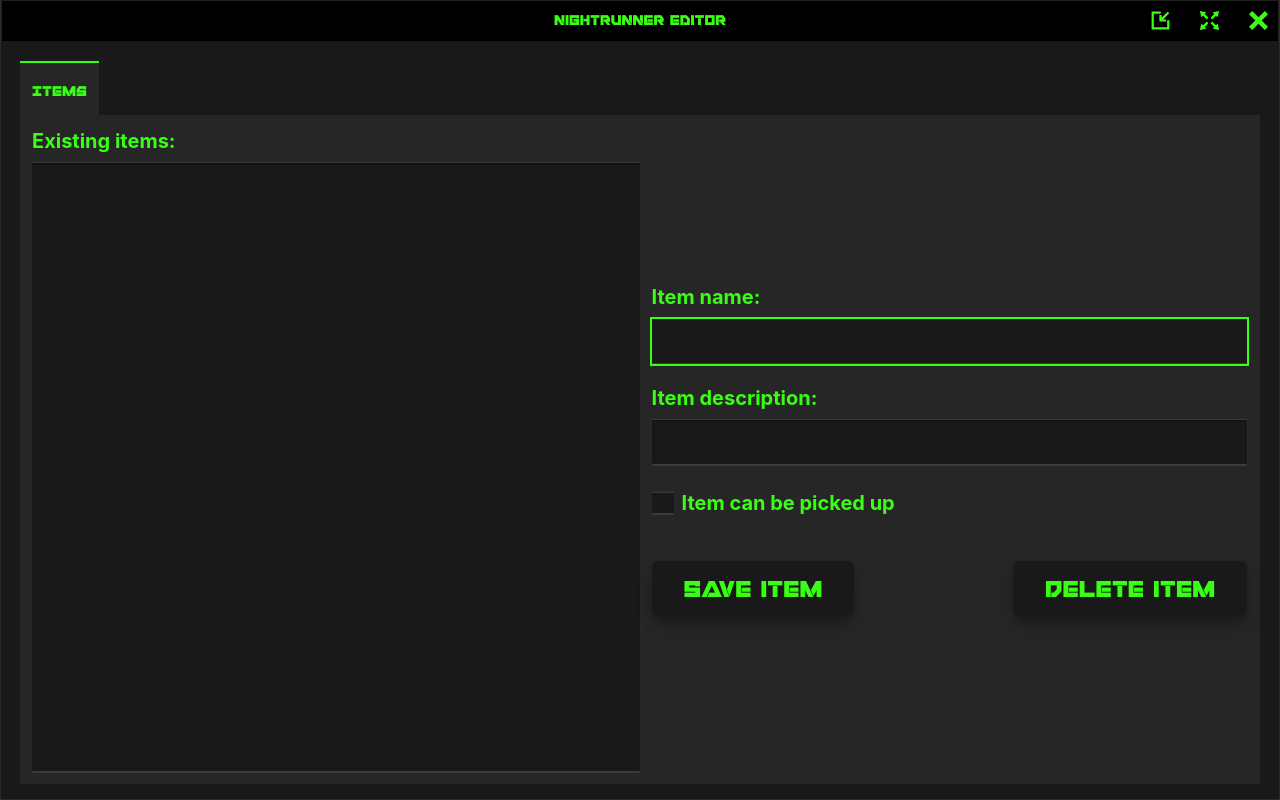
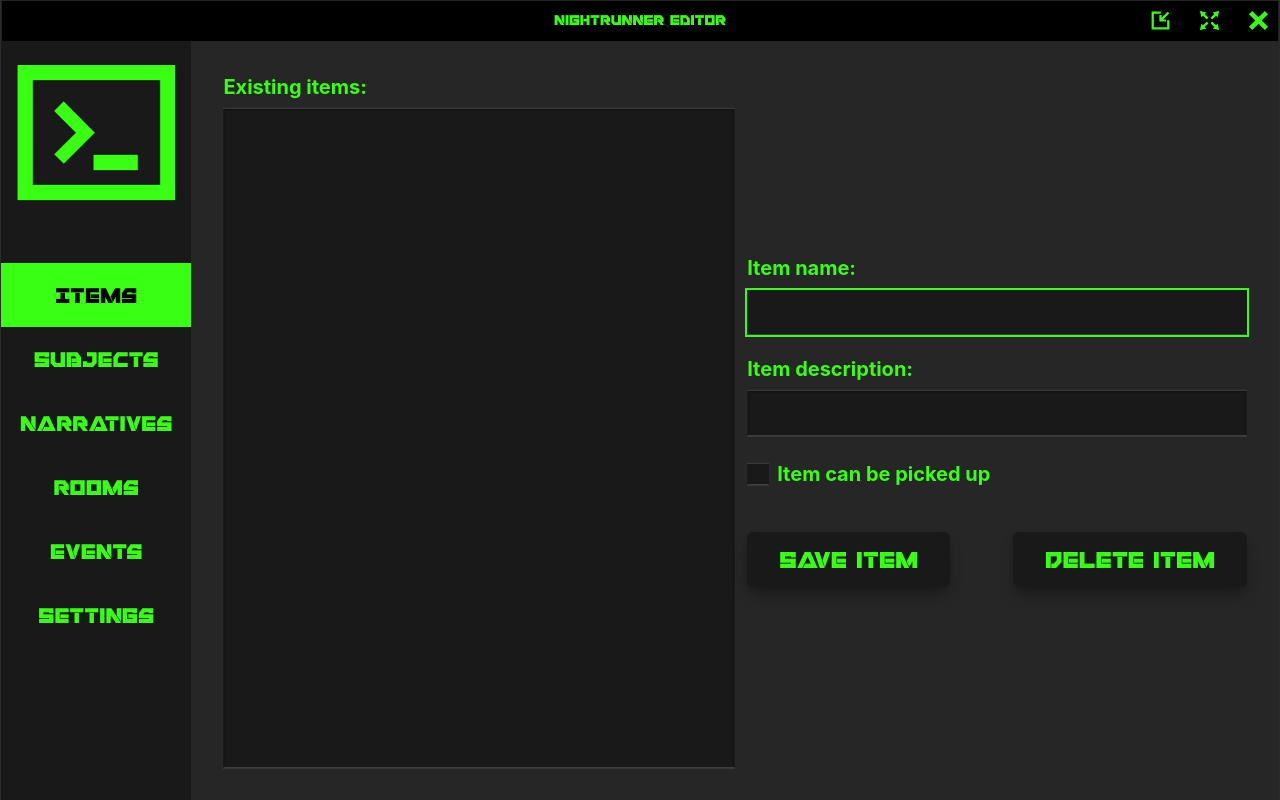
Before and after one commit to aimerib/nightrunner-editor, a React (Vite) app: page / in a window 1280 px wide. Built offline with nearby package versions, Linux system fonts and the light colour scheme.

Commit message:
replace tab navigation with side menu navigation

```diff
--- a/src/App.jsx
+++ b/src/App.jsx
@@ -1,5 +1,5 @@
 import React from 'react';
-import { TabGroup, Tab, TitleBar } from './components';
+import { TitleBar, SideNav } from './components';
 import {
   Rooms,
   Items,
@@ -9,30 +9,20 @@ import {
   GameSettings,
 } from './pages';
 
+const data = [
+  { name: 'Items', component: <Items /> },
+  { name: 'Subjects', component: <Subjects /> },
+  { name: 'Narratives', component: <Narratives /> },
+  { name: 'Rooms', component: <Rooms /> },
+  { name: 'Events', component: <Events /> },
+  { name: 'Settings', component: <GameSettings /> },
+];
+
 function App() {
   return (
     <>
       <TitleBar title="Nightrunner Editor" />
-      <TabGroup>
-        <Tab name="Items">
-          <Items />
-        </Tab>
-        <Tab name="Subjects">
-          <Subjects />
-        </Tab>
-        <Tab name="Narratives">
-          <Narratives />
-        </Tab>
-        <Tab name="Rooms">
-          <Rooms />
-        </Tab>
-        <Tab name="Events">
-          <Events />
-        </Tab>
-        <Tab name="Game Settings">
-          <GameSettings />
-        </Tab>
-      </TabGroup>
+      <SideNav data={data} />
     </>
   );
 }
--- /dev/null
+++ b/src/components/SideNav/Logo.tsx
@@ -0,0 +1,69 @@
+import React from 'react';
+
+function Logo() {
+  return (
+    <svg
+      xmlns="http://www.w3.org/2000/svg"
+      width="158.375"
+      height="157.767"
+      version="1.1"
+      viewBox="0 0 298.375 297.767"
+    >
+      <g transform="translate(.123 1.285)">
+        <g fill="#39ff14" fillOpacity="1" stroke="#39ff14" strokeOpacity="1">
+          <g transform="translate(1.03 -22.516) scale(.66344)">
+            <g
+              fill="#39ff14"
+              fillOpacity="1"
+              stroke="#39ff14"
+              strokeOpacity="1"
+            >
+              <path
+                fill="#39ff14"
+                fillOpacity="1"
+                stroke="#39ff14"
+                strokeOpacity="1"
+                d="M165.973 224.427L104.32 285.653 130.987 312.32
+                218.88 224.427 130.56 136.107 104.107 162.56z"
+              />
+            </g>
+          </g>
+          <g transform="translate(1.03 -22.516) scale(.66344)">
+            <g
+              fill="#39ff14"
+              fillOpacity="1"
+              stroke="#39ff14"
+              strokeOpacity="1"
+            >
+              <path
+                fill="#39ff14"
+                fillOpacity="1"
+                stroke="#39ff14"
+                strokeOpacity="1"
+                d="M216.107 288H341.334V330.66700000000003H216.107z"
+              />
+            </g>
+          </g>
+          <g transform="translate(1.03 -22.516) scale(.66344)">
+            <g
+              fill="#39ff14"
+              fillOpacity="1"
+              stroke="#39ff14"
+              strokeOpacity="1"
+            >
+              <path
+                fill="#39ff14"
+                fillOpacity="1"
+                stroke="#39ff14"
+                strokeOpacity="1"
+                d="M0 32v384h448V32zm405.333 341.333H42.667V74.667h362.667v298.666z"
+              />
+            </g>
+          </g>
+        </g>
+      </g>
+    </svg>
+  );
+}
+
+export default Logo;
--- /dev/null
+++ b/src/components/SideNav/index.tsx
@@ -0,0 +1,50 @@
+import React, { useState } from 'react';
+import Logo from './Logo';
+
+const SideNav = ({
+  data,
+  className,
+}: {
+  data: { name: string; component: React.ReactNode }[];
+  className?: string;
+}) => {
+  const render_side_nav = () => {
+    return (
+      <div
+        className={`full-height flex flex-col text-green-nr bg-nr-900 ${className}`}
+      >
+        <div className="self-center px-4 pt-6 pb-10">
+          <Logo />
+        </div>
+        {data.map((page, index) => {
+          return (
+            <button
+              className={`${
+                currentPage === index
+                  ? 'bg-nr-green text-black cursor-default'
+                  : ' hover:bg-nr-600 cursor-pointer text-green-nr'
+              }
+               px-2 py-4 font-logo text-2xl
+               `}
+              type="button"
+              key={page.name}
+              onClick={() => setCurrentPage(index)}
+            >
+              {page.name}
+            </button>
+          );
+        })}
+      </div>
+    );
+  };
+  const [currentPage, setCurrentPage] = useState(0);
+  return (
+    <div style={{ display: 'flex' }}>
+      {render_side_nav()}
+      <div className="w-full p-8 full-height bg-nr-800">
+        {data[currentPage].component}
+      </div>
+    </div>
+  );
+};
+export default SideNav;
--- a/src/components/index.js
+++ b/src/components/index.js
@@ -8,6 +8,7 @@ import Input from './Input';
 import SelectList from './SelectList';
 import Checkbox from './Checkbox';
 import TitleBar from './TitleBar';
+import SideNav from './SideNav';
 export {
   Button,
   TabGroup,
@@ -18,5 +19,6 @@ export {
   Input,
   SelectList,
   Checkbox,
-  TitleBar
+  TitleBar,
+  SideNav,
 };
--- a/src/index.css
+++ b/src/index.css
@@ -56,3 +56,12 @@ code {
 button {
   font-size: calc(10px + 2vmin);
 }
+
+body {
+  margin: 0;
+  padding: 0;
+}
+
+.full-height {
+  height: calc(100vh - 41px);
+}
--- a/tailwind.config.js
+++ b/tailwind.config.js
@@ -78,6 +78,7 @@ module.exports = {
         'nr-600': '#525252',
         'nr-500': '#656565',
         'nr-active': '#39ff14',
+        'nr-green': '#39ff14',
       },
       borderColor: {
         'green-nr': '#39ff14',
```
